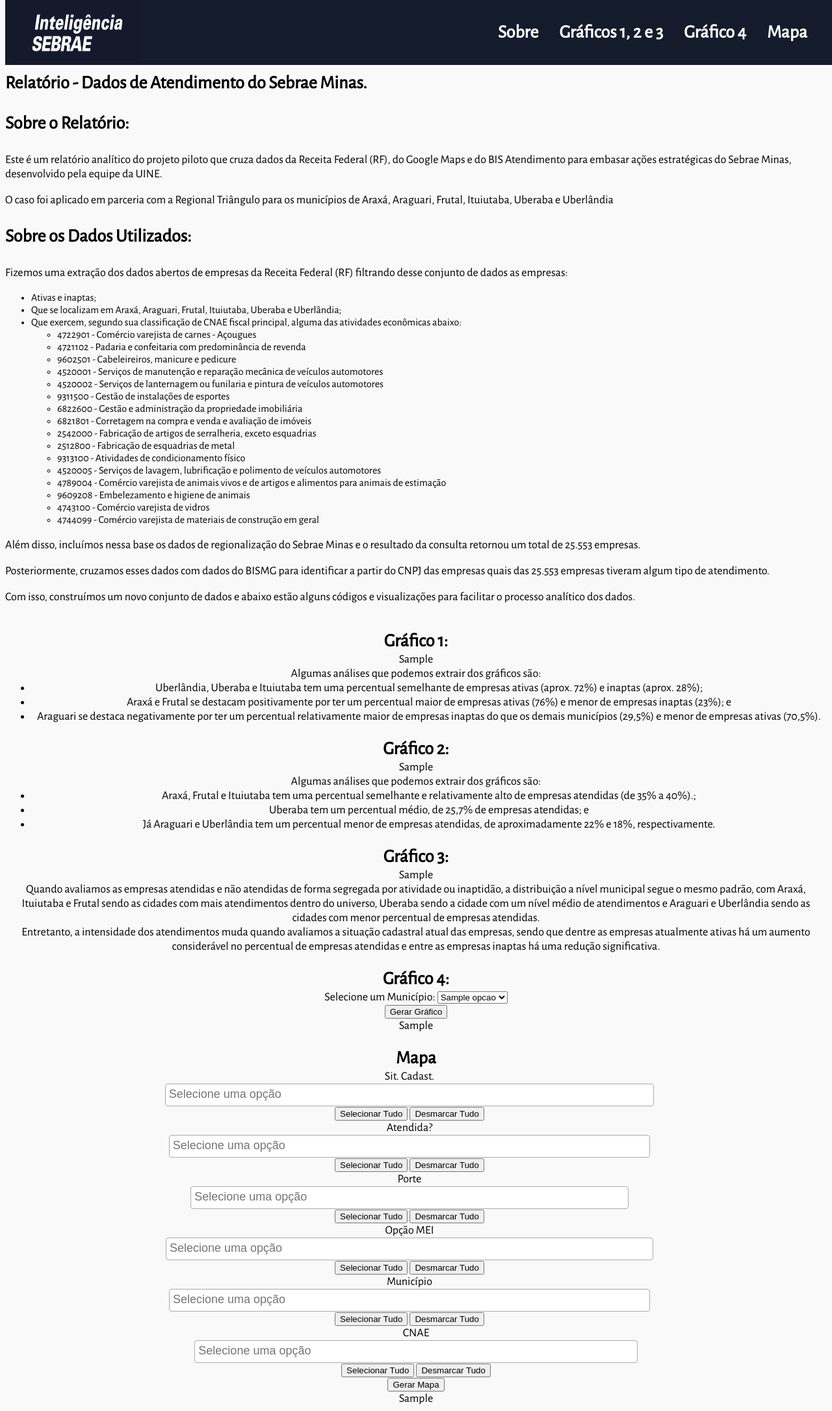
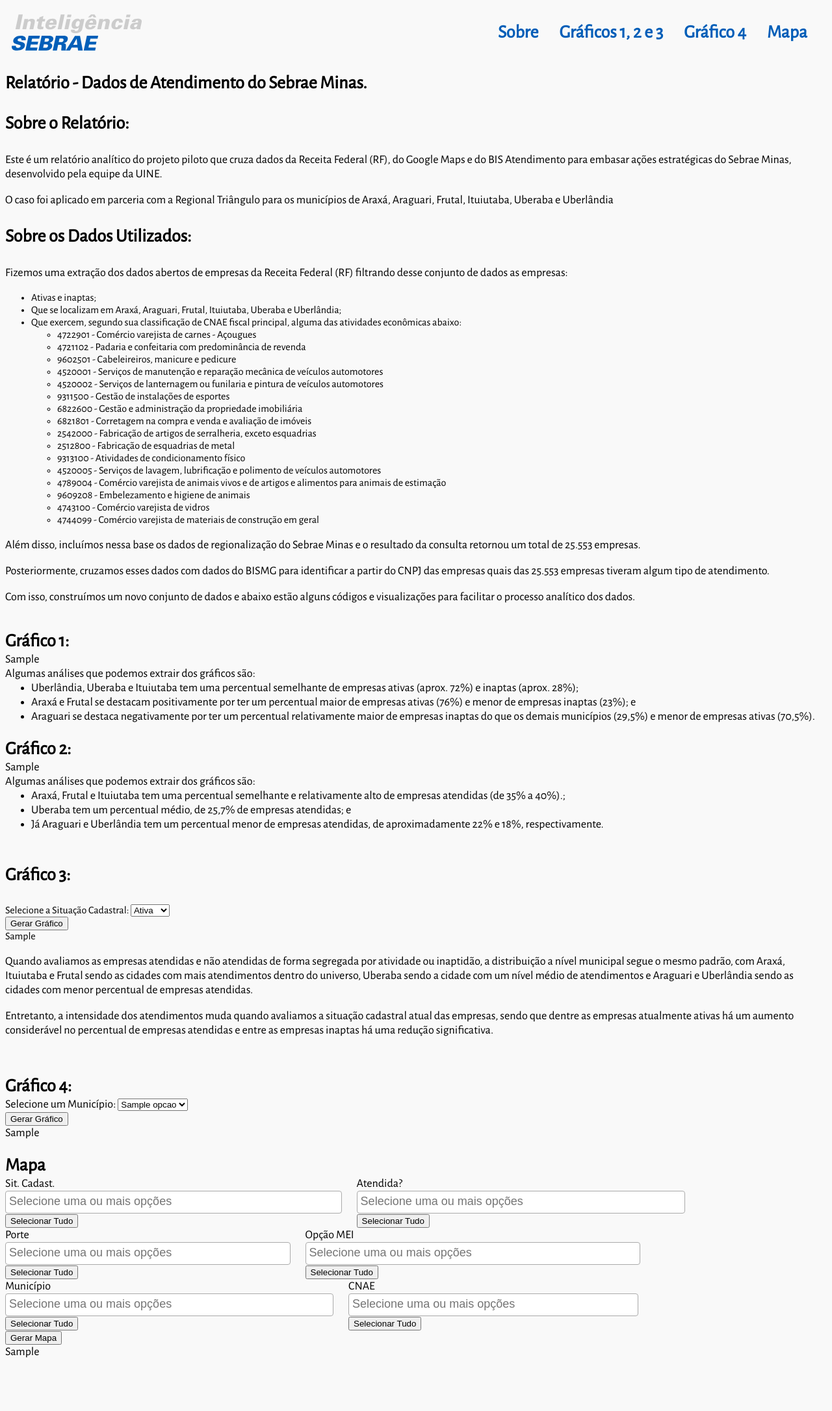
Before and after one commit to marcilioduarte/sebraemg-public-01-report-example, a Flask app: template templates/relatorio.html in a window 1280 px wide. Shown: the whole page at 65% size. After the commit the page ends 2090 px from the top, so only its background shows below. Run offline with Flask 3, Linux system fonts and the light colour scheme; the template is opened without the code that fills it: most values are stand-ins (such as "Sample title", 1, 10 or a date in 2020); parts of the project's set-up code (start-up, migrations or seed data) failed here and were passed over.

Commit message:
atualização versão 1.2 17/01/2024

```diff
--- a/static/design.css
+++ b/static/design.css
@@ -21,7 +21,7 @@
 }
 
 nav {
-  background-color: #141c2c;
+  background-color: #f9f9f9;
   color: #ffffff;
   position: fixed;
   top: 0;
@@ -47,7 +47,7 @@
 
 nav ul li a {
   display: block;
-  color: #ffffff;
+  color: #005eb8;
   text-align: center;
   padding: 14px 16px;
   text-decoration: none;
@@ -55,8 +55,8 @@
 }
 
 nav ul li a:hover {
-  background-color: #ffffff;
-  color: #141c2c;
+  background-color: #005eb8;
+  color: #f9f9f9;
 }
 
 html {
@@ -65,15 +65,14 @@
 
 .graficos-123, #mapa {
 background-color: #f9f9f9;
-text-align: center;
-color: #000000;
+text-align: left;
 font-size: large;
 }
 
 #grafico4 {
   background-color: #f9f9f9;
   color: #000000;
-  text-align: center;
+  text-align: left;
   font-size: large;
 }
 
@@ -101,15 +100,15 @@
 
 .nav-links li a {
   display: block;
-  color: #ffffff; /* Cor do texto branco */
+  color: #005eb8; /* Cor do texto branco */
   text-align: center;
   padding: 14px 16px;
   text-decoration: none;
 }
 
 .nav-links li a:hover {
-  background-color: #ffffff; /* Fundo mais claro no hover */
-  color: #141c2c; /* Texto escuro no hover */
+  background-color: #005eb8; /* Fundo mais claro no hover */
+  color: #ffffff; /* Texto escuro no hover */
 }
 
 .form-row > div {
@@ -125,3 +124,44 @@
   width: 200px; /* Ajuste de tamanho do ícone .png */
   height: 100px; /* Ajuste de tamanho do ícone .png */
 }
+
+.header-icon {
+  color: #005eb8;
+}
+
+/* Estilo do Modal */
+.modal {
+  display: none;
+  position: fixed;
+  z-index: 1;
+  left: 0;
+  top: 0;
+  width: 100%;
+  height: 100%;
+  overflow: auto;
+  background-color: rgb(0,0,0);
+  background-color: rgba(0,0,0,0.4);
+  padding-top: 60px;
+}
+
+.modal-content {
+  background-color: #fefefe;
+  margin: 5% auto;
+  padding: 20px;
+  border: 1px solid #888;
+  width: 80%;
+}
+
+.close {
+  color: #aaaaaa;
+  float: right;
+  font-size: 28px;
+  font-weight: bold;
+}
+
+.close:hover,
+.close:focus {
+  color: #000;
+  text-decoration: none;
+  cursor: pointer;
+}
--- a/templates/relatorio.html
+++ b/templates/relatorio.html
@@ -9,7 +9,7 @@
 <body>
     <nav>
         <div class="nav-title">
-          <img src="{{ url_for('static', filename='inteligencia-sebrae-icon.png') }}" alt="Ícone Sebrae" class="header-icon tamanho-icone">
+          <img src="{{ url_for('static', filename='inteligencia-sebrae-icon.svg') }}" alt="Ícone Sebrae" class="header-icon tamanho-icone">
         </div>
         <ul class="nav-links">
             <li><a href="#sobre">Sobre</a></li>
@@ -75,11 +75,26 @@
             <li>Já Araguari e Uberlândia tem um percentual menor de empresas atendidas, de aproximadamente 22% e 18%, respectivamente.</li>
         </ul>
         <br>
+      </div>
+      <!-- Área para Exibir o Gráfico 3 -->
+    <div id="grafico3" class="grafico3">
       <h3>Gráfico 3:</h3>
+      <form action="/grafico-situacao-cadastral" method="post">
+          <label for="situacao_cadastral">Selecione a Situação Cadastral:</label>
+          <select name="situacao_cadastral" id="situacao_cadastral">
+              <option value="Ativa">Ativa</option>
+              <option value="Inapta">Inapta</option>
+          </select>
+          <br>
+          <input type="submit" value="Gerar Gráfico">
+        </form>
+        {% if grafico3_html %}
         {{ grafico3_html|safe }}
+        {% endif %}
         <p>Quando avaliamos as empresas atendidas e não atendidas de forma segregada por atividade ou inaptidão, a distribuição a nível municipal segue o mesmo padrão, com Araxá, Ituiutaba e Frutal sendo as cidades com mais atendimentos dentro do universo, Uberaba sendo a cidade com um nível médio de atendimentos e Araguari e Uberlândia sendo as cidades com menor percentual de empresas atendidas.</p>
         <p>Entretanto, a intensidade dos atendimentos muda quando avaliamos a situação cadastral atual das empresas, sendo que dentre as empresas atualmente ativas há um aumento considerável no percentual de empresas atendidas e entre as empresas inaptas há uma redução significativa.</p>
     </div>
+    <br>
     <!-- Área para Exibir o Gráfico 4 -->
     <div id="grafico4" class="grafico4">
         <br>
@@ -105,99 +120,112 @@
             <div class="form-row">
                 <div>
                     <label for="situacao_cadastral">Sit. Cadast.</label>
-                    <select class="select2" name="situacao_cadastral" id="situacao_cadastral" multiple="multiple">
-                      {% for opcao in situacao_cadastral %}
+                    <select class ="js-example-basic-multiple" name="situacao_cadastral" id="situacao_cadastral" multiple="multiple">
+                      {% for opcao in situacao_cadastral_opcoes %}
                         <option value="{{ opcao }}">{{ opcao }}</option>
                       {% endfor %}
                     </select>
                     <button type="button" class="select-all" data-target="#situacao_cadastral">Selecionar Tudo</button>
-                    <button type="button" class="deselect-all" data-target="#situacao_cadastral">Desmarcar Tudo</button>
                 </div>
 
                 <div>
                     <label for="foi_atendido">Atendida?</label>
-                    <select class="select2" name="foi_atendido" id="foi_atendido" multiple="multiple">
-                      {% for opcao in foi_atendido %}
+                    <select class ="js-example-basic-multiple" name="foi_atendido" id="foi_atendido" multiple="multiple">
+                      {% for opcao in foi_atendido_opcoes %}
                         <option value="{{ opcao }}">{{ opcao }}</option>
                       {% endfor %}
                     </select>
                     <button type="button" class="select-all" data-target="#foi_atendido">Selecionar Tudo</button>
-                    <button type="button" class="deselect-all" data-target="#foi_atendido">Desmarcar Tudo</button>
                 </div>
 
 
                 <div>
                     <label for="porte_empresa">Porte</label>
-                    <select class="select2" name="porte_empresa" id="porte_empresa" multiple="multiple">
-                      {% for opcao in porte_empresa %}
+                    <select class ="js-example-basic-multiple" name="porte_empresa" id="porte_empresa" multiple="multiple">
+                      {% for opcao in porte_empresa_opcoes %}
                         <option value="{{ opcao }}">{{ opcao }}</option>
                       {% endfor %}
                     </select>
                     <button type="button" class="select-all" data-target="#porte_empresa">Selecionar Tudo</button>
-                    <button type="button" class="deselect-all" data-target="#porte_empresa">Desmarcar Tudo</button>
                 </div>
 
                 <div>
                     <label for="opcao_mei">Opção MEI</label>
-                    <select class="select2" name="opcao_mei" id="opcao_mei" multiple="multiple">
-                      {% for opcao in opcao_mei %}
+                    <select class ="js-example-basic-multiple" name="opcao_mei" id="opcao_mei" multiple="multiple">
+                      {% for opcao in opcao_mei_opcoes %}
                         <option value="{{ opcao }}">{{ opcao }}</option>
                       {% endfor %}
                     </select>
                     <button type="button" class="select-all" data-target="#opcao_mei">Selecionar Tudo</button>
-                    <button type="button" class="deselect-all" data-target="#opcao_mei">Desmarcar Tudo</button>
                 </div>
-
-
                 <div>
                     <label for="municipio">Município</label>
-                    <select class="select2" name="municipio" id="municipio" multiple="multiple">
+                    <select class ="js-example-basic-multiple" name="municipio" id="municipio" multiple="multiple">
                       {% for opcao in municipios %}
                         <option value="{{ opcao }}">{{ opcao }}</option>
                       {% endfor %}
                     </select>
                     <button type="button" class="select-all" data-target="#municipio">Selecionar Tudo</button>
-                    <button type="button" class="deselect-all" data-target="#municipio">Desmarcar Tudo</button>
                 </div>
-
-
                 <div>
                     <label for="cnae">CNAE</label>
-                    <select class="select2" name="cnae" id="cnae" multiple="multiple">
-                      {% for opcao in cnae %}
+                    <select class ="js-example-basic-multiple" name="cnae" id="cnae" multiple="multiple">
+                      {% for opcao in cnae_opcoes %}
                         <option value="{{ opcao }}">{{ opcao }}</option>
                       {% endfor %}
                     </select>
                     <button type="button" class="select-all" data-target="#cnae">Selecionar Tudo</button>
-                    <button type="button" class="deselect-all" data-target="#cnae">Desmarcar Tudo</button>
                 </div>
-
             </div>
             <input type="submit" value="Gerar Mapa">
         </form>
         {% if mapa_html %}
             <div>{{ mapa_html|safe }}</div>
         {% endif %}
+        <div id="alertModal" class="modal">
+          <div class="modal-content">
+              <span class="close">&times;</span>
+              <p>Você não aplicou todos os filtros. Aplique e tente novamente.</p>
+        </div>
+      </div>
     </div>
     <script>
       $(document).ready(function() {
-          $('.select2').select2({
-            placeholder: "Selecione uma opção",
+        $('.js-example-basic-multiple').select2({
+          placeholder: "Selecione uma ou mais opções",
           allowClear: true,
           width: '100%'
         });
 
-          $('.select-all').click(function(){
+        $('.select-all').click(function() {
           var target = $(this).data('target');
-            $(target).find('option').prop('selected','selected');
+          $(target).find('option').prop('selected', 'selected');
           $(target).trigger('change');
         });
 
-          $('.deselect-all').click(function(){
+        $('.deselect-all').click(function() {
           var target = $(this).data('target');
           $(target).find('option').removeAttr('selected');
           $(target).trigger('change');
         });
+
+        // Código para o modal
+        var modal = document.getElementById("alertModal");
+        var span = document.getElementsByClassName("close")[0];
+
+        {% if mostrar_modal %}
+        modal.style.display = "block";
+        {% endif %}
+
+        span.onclick = function() {
+          modal.style.display = "none";
+        }
+
+        window.onclick = function(event) {
+          if (event.target == modal) {
+            modal.style.display = "none";
+          }
+        }
       });
     </script>
 </body>
```
Also changed, not shown: d_adhoc_01.py (+96 -109 lines), static/inteligencia-sebrae-icon-2.svg (added), static/inteligencia-sebrae-icon.png (deleted), static/inteligencia-sebrae-icon.svg. Lines whose indentation alone changed are shown as unchanged.
